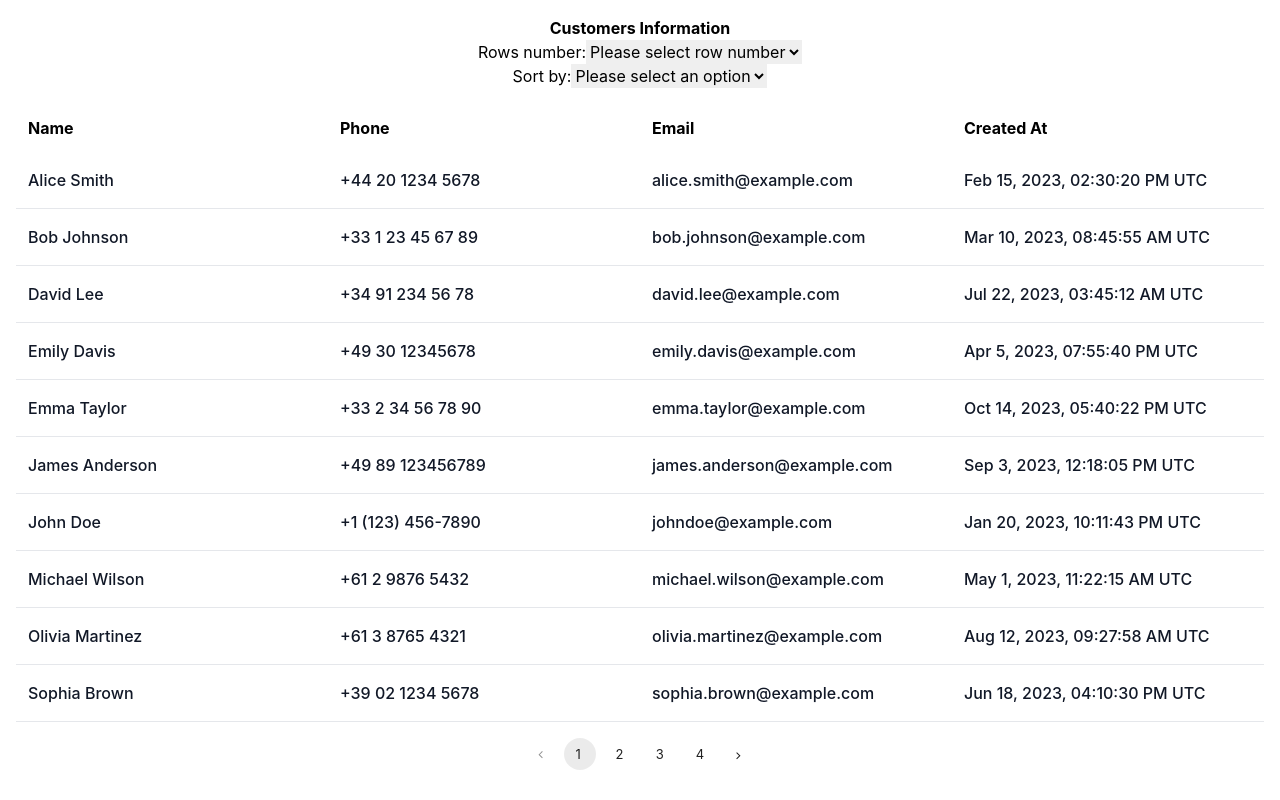
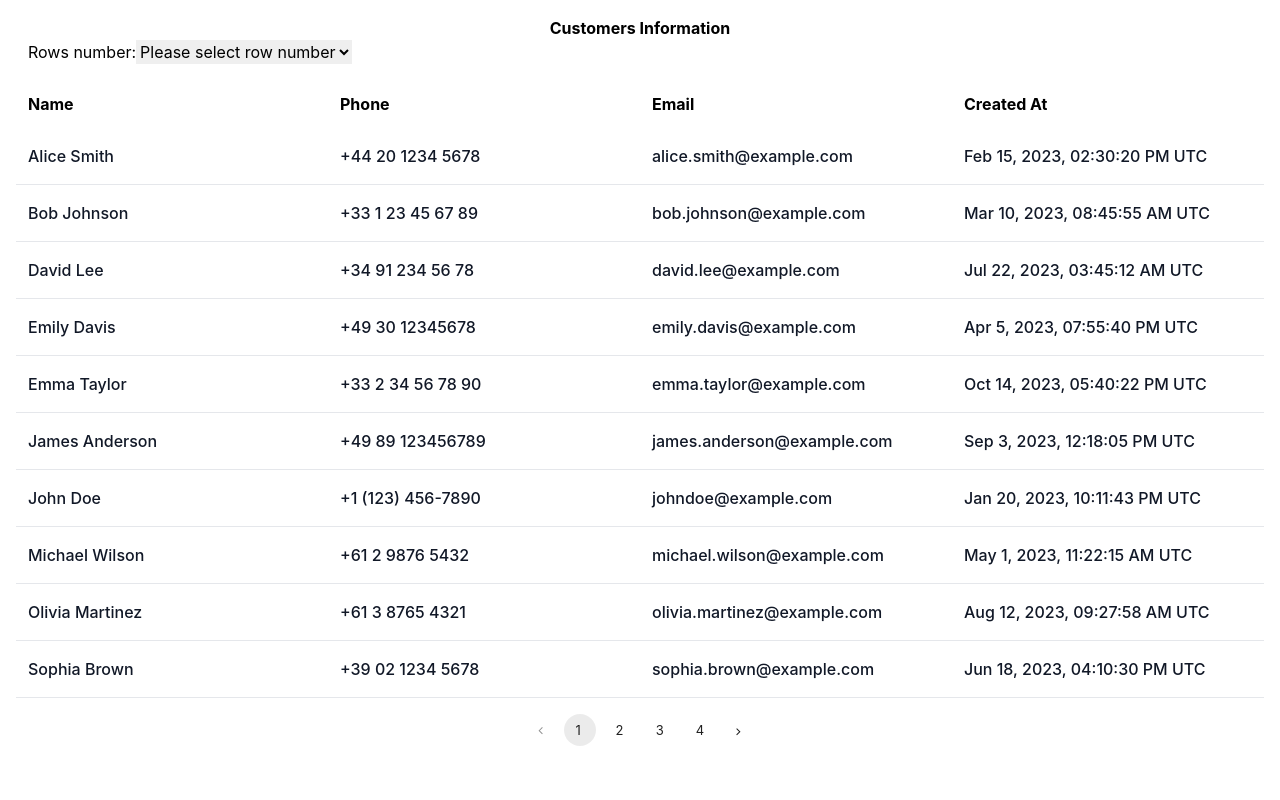
Before and after one commit to QuanZzz/edgecom-energy-code-challenge, a React (Create React App) app: page / in a window 1280 px wide. Built offline with nearby package versions, Linux system fonts and the light colour scheme.

Commit message:
styled desktop and mobile sorting

```diff
--- a/src/components/DataTable.js
+++ b/src/components/DataTable.js
@@ -1,6 +1,7 @@
 import PropTypes from 'prop-types';
+import { PHONE, EMAIL_ALPHA_ASC, CREATED_AT_NEW_TO_OLD, NAME_ALPHA_ASC } from '../utils/constants/constants';
 
-const DataTable = ({usersInfo}) => {
+const DataTable = ({usersInfo, setSortBy}) => {
   if(!usersInfo) {
     return;
   }
@@ -11,22 +12,30 @@ const DataTable = ({usersInfo}) => {
         <tr>
           <th className="sm:w-3/12 p-3 font-bold text-base">
             <span className="inline-flex items-center flex-nowrap">
-              <span className="break-all line-clamp-1">Name</span>
+              <button onClick={() => setSortBy(NAME_ALPHA_ASC)}>
+                <span className="break-all line-clamp-1">Name</span>
+              </button>
             </span>
           </th>
           <th className="sm:w-3/12 p-3 font-bold text-base">
             <span className="inline-flex items-center flex-nowrap">
+              <button onClick={() => setSortBy(PHONE)}>
               <span className="break-all line-clamp-1">Phone</span>
+              </button>
             </span>
           </th>
           <th className="sm:w-3/12 p-3 font-bold text-base">
             <span className="inline-flex items-center flex-nowrap">
-              <span className="break-all line-clamp-1">Email</span>
+              <button onClick={() => setSortBy(EMAIL_ALPHA_ASC)}>
+                <span className="break-all line-clamp-1">Email</span>
+              </button>
             </span>
           </th>
           <th className="sm:w-3/12 p-3 font-bold text-base">
             <span className="inline-flex items-center flex-nowrap">
-              <span className="break-all line-clamp-1">Created At</span>
+              <button onClick={() => setSortBy(CREATED_AT_NEW_TO_OLD)}>
+                <span className="break-all line-clamp-1">Created At</span>
+              </button>
             </span>
           </th>
         </tr>
@@ -76,7 +85,8 @@ const DataTable = ({usersInfo}) => {
 }
 
 DataTable.propTypes = {
-  usersInfo: PropTypes.array
+  usersInfo: PropTypes.array,
+  setSortBy: PropTypes.func
 }
 
 export default DataTable;
--- a/src/components/SortDropdown.js
+++ b/src/components/SortDropdown.js
@@ -3,7 +3,7 @@ import { SORT_BY } from '../utils/constants/constants';
 
 const SortDropdown = ({setSortBy}) => {
   return(
-    <div className="flex">
+    <div className="flex sm:hidden">
       <label htmlFor="sortByDropdown">
         Sort by:
       </label>
--- a/src/routes/CustomersTable.js
+++ b/src/routes/CustomersTable.js
@@ -44,10 +44,12 @@ export default function CustomersTable() {
   return(
     <div className="h-full w-full flex flex-col items-center text-xxl p-4">
       <div className="text-xxl font-brand font-bold">Customers Information</div>
-      <RowSizeDropdown setPageSize={setPageSize}/>
-      <SortDropdown setSortBy={setSortBy} />
+      <div className="pl-3 w-full flex flex-col items-left">
+        <RowSizeDropdown setPageSize={setPageSize} />
+        <SortDropdown setSortBy={setSortBy} />
+      </div>
       <MobileTale usersInfo={displayedUsers} />
-      <DataTable usersInfo={displayedUsers} />
+      <DataTable usersInfo={displayedUsers} setSortBy={setSortBy} />
       <Pagination
         className="pagination-bar"
         currentPage={currentPage}
```
